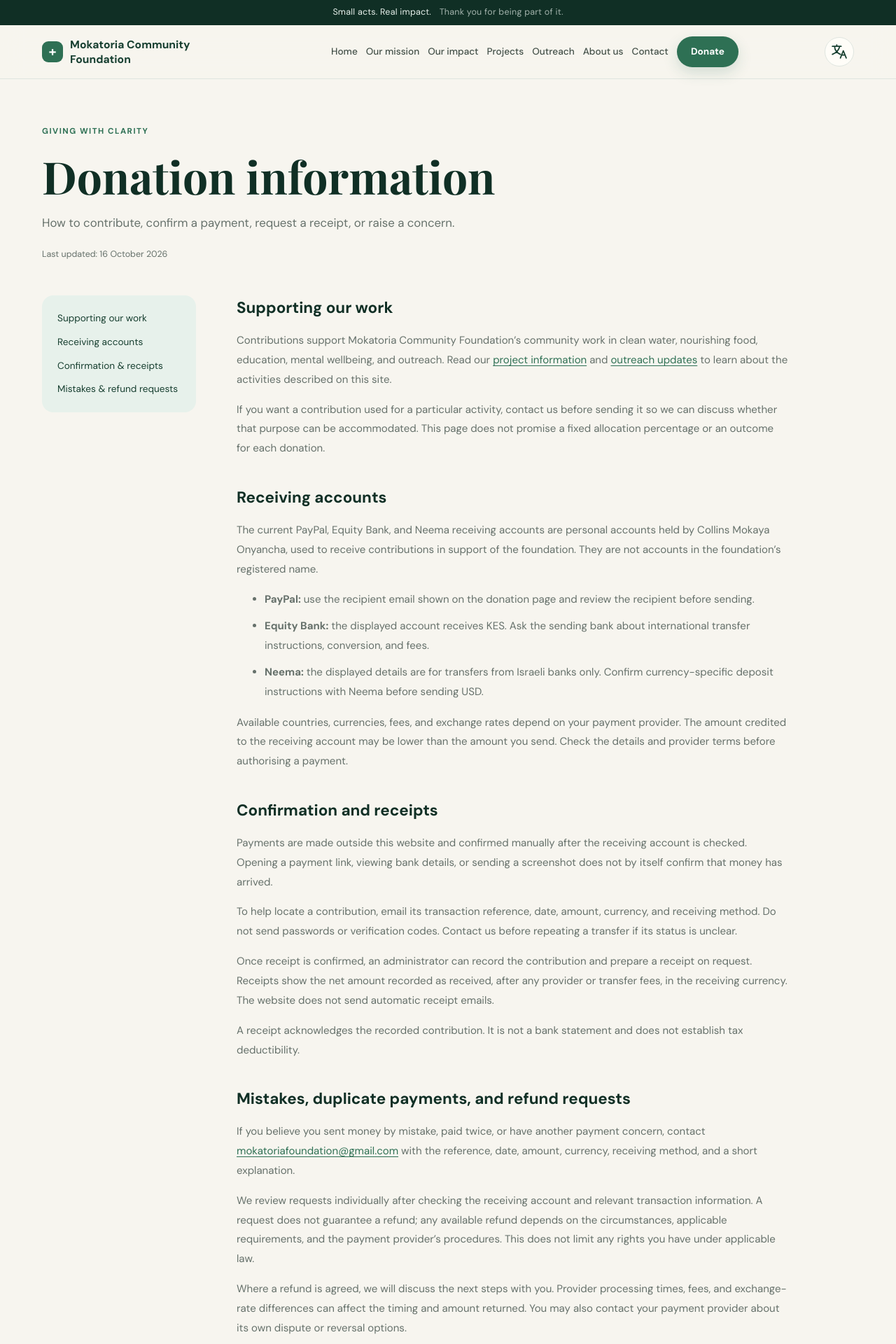
After one commit to mokatoria/mokatoria-group-foundation, a Flask app: page /donation-information in a window 1280 px wide. The commit adds this page. Shown: the top 1920 px of the page at 70% size. Run offline with Flask 3, Linux system fonts and the light colour scheme; some libraries are stand-ins or nearby versions.

Commit message:
Add privacy notice and clear donation information pages

```diff
--- a/app.py
+++ b/app.py
@@ -131,8 +131,10 @@ def register_routes(app):
 
     @app.context_processor
     def search_metadata():
-        public_pages = {"index", "projects", "donate", "contact", "outreach"}
+        public_pages = {"index", "projects", "donate", "contact", "outreach", "privacy", "donation_information"}
         descriptions = {
+            "privacy": "How Mokatoria Community Foundation handles enquiries, donation records, privacy requests, and external website services.",
+            "donation_information": "Read about receiving accounts, donation confirmation, receipts, fees, and payment concerns at Mokatoria Community Foundation.",
             "outreach": "Explore Mokatoria Community Foundation outreach in Kitui, Eldoret and India, and meet our five-member leadership team.",
             "index": "Mokatoria Community Foundation supports children and families through clean water, food, education, and mental wellbeing. Based in Nairobi, Kenya.",
             "projects": "Explore the community projects of Mokatoria Community Foundation in water, nutrition, education, and mental wellbeing.",
@@ -146,7 +148,7 @@ def register_routes(app):
     def translate_page():
         language = request.args.get("language", "")
         page = request.args.get("page", "index")
-        if page not in {"index", "projects", "donate", "contact", "outreach"}:
+        if page not in {"index", "projects", "donate", "contact", "outreach", "privacy", "donation_information"}:
             abort(400)
         if language == "en":
             return redirect(url_for(page))
@@ -166,14 +168,14 @@ def register_routes(app):
     def sitemap():
         from xml.etree.ElementTree import Element, SubElement, tostring
         root = Element("urlset", xmlns="http://www.sitemaps.org/schemas/sitemap/0.9")
-        for path in ("/", "/projects", "/donate", "/contact", "/outreach"):
+        for path in ("/", "/projects", "/donate", "/contact", "/outreach", "/privacy", "/donation-information"):
             item = SubElement(root, "url")
             SubElement(item, "loc").text = "https://mokatoriagroupfoundation.com" + path
         return Response(tostring(root, encoding="utf-8", xml_declaration=True), mimetype="application/xml")
 
     @app.after_request
     def private_page_search_headers(response):
-        if request.path.startswith(("/admin", "/thank-you", "/paystack", "/donation")):
+        if request.path.startswith(("/admin", "/thank-you", "/paystack", "/donation/")):
             response.headers["X-Robots-Tag"] = "noindex, nofollow"
             response.headers["Cache-Control"] = "no-store"
         return response
@@ -276,6 +278,14 @@ def register_routes(app):
     # ---------------------------------------------------------
     # CONTACT
     # ---------------------------------------------------------
+
+    @app.route("/privacy")
+    def privacy():
+        return render_template("privacy.html")
+
+    @app.route("/donation-information")
+    def donation_information():
+        return render_template("donation_information.html")
 
     @app.route("/outreach")
     def outreach():
--- a/static/css/style.css
+++ b/static/css/style.css
@@ -487,3 +487,17 @@ button, input, textarea { font: inherit; }
 .outreach-project-link { padding-top: 24px; color: var(--green-700); font-size: .85rem; }
 @media(max-width:900px) { .outreach-visits, .leadership-grid { grid-template-columns: repeat(2,minmax(0,1fr)); } }
 @media(max-width:600px) { .outreach-visits, .leadership-grid { grid-template-columns: 1fr; }.outreach-hero { padding: 48px 0 35px; }.outreach-section { padding: 48px 0; }.outreach-visit, .leadership-card, .foundation-registration { padding: 24px; } }
+
+/* Clear information for visitors and donors */
+.policy-page { padding-top: 60px; padding-bottom: 80px; }
+.policy-heading { max-width: 780px; margin-bottom: 48px; }
+.policy-heading h1 { font-family: 'Playfair Display', Georgia, serif; color: var(--green-950); font-size: clamp(2.6rem,5vw,4rem); line-height: 1.1; margin: 18px 0; }
+.policy-heading p { color: var(--muted); font-size: 1.05rem; }.policy-heading small { color: var(--muted); font-size: .78rem; }
+.policy-layout { display: grid; grid-template-columns: 220px minmax(0,1fr); gap: 58px; align-items: start; }
+.policy-nav { display: flex; flex-direction: column; gap: 12px; padding: 22px; border-radius: 16px; background: var(--green-100); }
+.policy-nav a { color: var(--green-900); text-decoration: none; font-size: .85rem; }.policy-nav a:hover { text-decoration: underline; }
+.policy-copy { max-width: 790px; }.policy-copy section { margin-bottom: 38px; scroll-margin-top: 120px; }.policy-copy h2 { font-size: 1.4rem; color: var(--green-950); margin: 0 0 14px; }.policy-copy h3 { font-size: 1.05rem; }
+.policy-copy p, .policy-copy li, .policy-copy address { color: var(--muted); font-size: .94rem; line-height: 1.85; font-style: normal; }.policy-copy a { color: var(--green-700); text-underline-offset: 3px; overflow-wrap: anywhere; }.policy-copy li { margin-bottom: 10px; }
+.policy-contact-card { padding: 28px; border-radius: 20px; background: var(--green-100); }.policy-contact-card .btn-primary { color: white; }
+.footer-policy-links { display: flex; flex-wrap: wrap; gap: 18px; }
+@media(max-width:800px) { .policy-layout { grid-template-columns: 1fr; gap: 30px; }.policy-nav { flex-direction: row; flex-wrap: wrap; }.policy-page { padding-top: 42px; }.policy-heading { margin-bottom: 30px; } }
--- a/templates/base.html
+++ b/templates/base.html
@@ -104,7 +104,7 @@
     </div>
     <div class="container footer-bottom">
       <span>&copy; 2026 Mokatoria Community Foundation. All rights reserved.</span>
-      <span>Built for generosity.</span>
+      <div class="footer-policy-links"><a href="{{ url_for('privacy') }}">Privacy notice</a><a href="{{ url_for('donation_information') }}">Donation information</a></div>
     </div>
 
   </footer>
--- a/templates/donate.html
+++ b/templates/donate.html
@@ -65,6 +65,7 @@
           <a class="bank-contact" href="https://help.getneema.com/en/articles/16288559-deposit-via-bank-transfer-to-my-neema-account" target="_blank" rel="noopener noreferrer">Read Neema’s bank-transfer instructions ↗</a>
         </div>
       </details>
+      <p class="payment-footer">Read our <a href="{{ url_for('donation_information') }}">donation information</a> and <a href="{{ url_for('privacy') }}">privacy notice</a>.</p>
       <p class="payment-footer">Thank you for making a lasting difference.</p>
     </div>
   </div>
--- /dev/null
+++ b/templates/donation_information.html
@@ -0,0 +1,13 @@
+{% extends "base.html" %}
+{% block title %}Donation Information — Mokatoria Community Foundation{% endblock %}
+{% block content %}
+<section class="policy-page container">
+<header class="policy-heading"><span class="eyebrow">Giving with clarity</span><h1>Donation information</h1><p>How to contribute, confirm a payment, request a receipt, or raise a concern.</p><small>Last updated: 16 October 2026</small></header>
+<div class="policy-layout"><nav class="policy-nav" aria-label="Donation topics"><a href="#purpose">Supporting our work</a><a href="#receiving">Receiving accounts</a><a href="#confirmation">Confirmation & receipts</a><a href="#concerns">Mistakes & refund requests</a></nav><div class="policy-copy">
+<section id="purpose"><h2>Supporting our work</h2><p>Contributions support Mokatoria Community Foundation’s community work in clean water, nourishing food, education, mental wellbeing, and outreach. Read our <a href="{{ url_for('projects') }}">project information</a> and <a href="{{ url_for('outreach') }}">outreach updates</a> to learn about the activities described on this site.</p><p>If you want a contribution used for a particular activity, contact us before sending it so we can discuss whether that purpose can be accommodated. This page does not promise a fixed allocation percentage or an outcome for each donation.</p></section>
+<section id="receiving"><h2>Receiving accounts</h2><p>The current PayPal, Equity Bank, and Neema receiving accounts are personal accounts held by Collins Mokaya Onyancha, used to receive contributions in support of the foundation. They are not accounts in the foundation’s registered name.</p><ul><li><strong>PayPal:</strong> use the recipient email shown on the donation page and review the recipient before sending.</li><li><strong>Equity Bank:</strong> the displayed account receives KES. Ask the sending bank about international transfer instructions, conversion, and fees.</li><li><strong>Neema:</strong> the displayed details are for transfers from Israeli banks only. Confirm currency-specific deposit instructions with Neema before sending USD.</li></ul><p>Available countries, currencies, fees, and exchange rates depend on your payment provider. The amount credited to the receiving account may be lower than the amount you send. Check the details and provider terms before authorising a payment.</p></section>
+<section id="confirmation"><h2>Confirmation and receipts</h2><p>Payments are made outside this website and confirmed manually after the receiving account is checked. Opening a payment link, viewing bank details, or sending a screenshot does not by itself confirm that money has arrived.</p><p>To help locate a contribution, email its transaction reference, date, amount, currency, and receiving method. Do not send passwords or verification codes. Contact us before repeating a transfer if its status is unclear.</p><p>Once receipt is confirmed, an administrator can record the contribution and prepare a receipt on request. Receipts show the net amount recorded as received, after any provider or transfer fees, in the receiving currency. The website does not send automatic receipt emails.</p><p>A receipt acknowledges the recorded contribution. It is not a bank statement and does not establish tax deductibility.</p></section>
+<section id="concerns"><h2>Mistakes, duplicate payments, and refund requests</h2><p>If you believe you sent money by mistake, paid twice, or have another payment concern, contact <a href="mailto:mokatoriafoundation@gmail.com" translate="no">mokatoriafoundation@gmail.com</a> with the reference, date, amount, currency, receiving method, and a short explanation.</p><p>We review requests individually after checking the receiving account and relevant transaction information. A request does not guarantee a refund; any available refund depends on the circumstances, applicable requirements, and the payment provider’s procedures. This does not limit any rights you have under applicable law.</p><p>Where a refund is agreed, we will discuss the next steps with you. Provider processing times, fees, and exchange-rate differences can affect the timing and amount returned. You may also contact your payment provider about its own dispute or reversal options.</p></section>
+<div class="policy-contact-card"><h2>Need help before giving?</h2><p><a href="{{ url_for('contact') }}">Contact us</a> to discuss a contribution, or read our <a href="{{ url_for('privacy') }}">privacy notice</a> for information about donor records.</p><a class="btn-primary" href="{{ url_for('donate') }}">View ways to give →</a></div>
+</div></div></section>
+{% endblock %}
```
Also changed, not shown: templates/privacy.html (added, +13 -0 lines), tests/test_app.py (+19 -4 lines).
